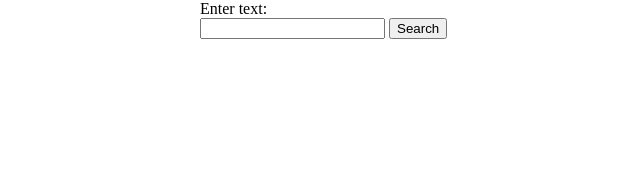
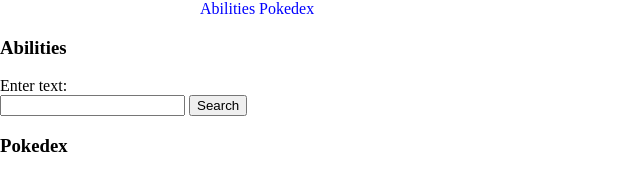
Before and after one commit to michael-spencer31/Gen-3-Pokedex, a plain HTML site: page poke/index.html in a window 1280 px wide. Shown: the whole page, without its empty margins (0-640 px from the left). Drawn offline with nearby package versions, Linux system fonts and the light colour scheme.

Commit message:
Update index.html
Added a "tabs" section at the top of the page

```diff
--- a/poke/index.html
+++ b/poke/index.html
@@ -2,7 +2,7 @@
 <html>
 <head>
 <meta charset="UTF-8" />
-<title> NHL </title>
+<title> Poke Data </title>
 
 <link type = "text/css" rel="stylesheet" href="assests/css/style.css" />
 
@@ -15,16 +15,31 @@
     <ul id="player-list" class="numbered-list"></ul>
     <ul id="player" class="non-list"></ul>
 
+    <!--- Tab Class --->
+    <div class="tab">
+        <button class="tablinks" onclick="openTabs(event, 'abilities')" id="defaultOpen">Abilities</button>
+        <button class="tablinks" onclick="openTabs(event, 'pokedex')">Pokedex</button>
+    </div>
+    <!--- Ability Content Tab --->
+    <div id="abilities" class="tabcontent">
+        <h3>Abilities</h3>
         <label>Enter text: </label><br>
         <input type=text id="userin">
         <input type=submit value="Search" onclick="getAbilities()"><br>
 
         <body onload="empty()">
 
-        <p id="demo"></p>
-        <p id="test"></p>
+        <p id="abilityDescription"></p>
+        <p id="abilityImages"></p>
         <p id="names"></p>
         <div id="imghold">
+    </div>
+    </div>
+    <!--- Pokedex Content Tab --->
+    <div id="pokedex" class="tabcontent">
+        <h3>Pokedex</h3>
+    </div>
+
 
     <script type = "text/javascript" src="assests/javascript/javascript.js"></script>
     </body>
```
